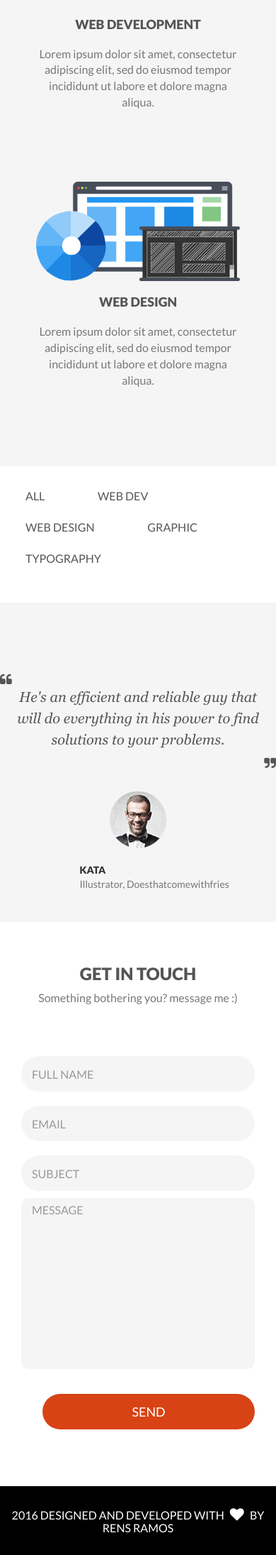
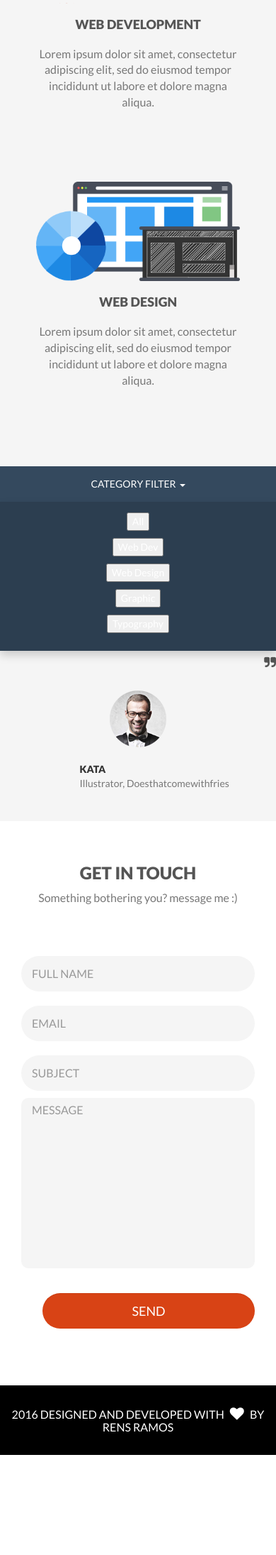
Before and after one commit to rensramos/rensramos, a Jekyll site: the page built from index.html, in a window 390 px wide. Shown: the part 889-3080 px from the top of the page at 71% size. Built offline with Jekyll 4.4.1, drawn with Linux system fonts in a browser that asks for light colours; nearby versions of some CDN libraries; after the commit the page ends 2939 px from its top, so only the background shows below that.

Commit message:
Add dropdown filter on small screen

```diff
--- a/_includes/home/project.html
+++ b/_includes/home/project.html
@@ -1,18 +1,29 @@
 <div class="container-fluid no-gutter">
     <div class="filter-section">
         <div class="container no-gutter">
-            <fieldset class="filter-group">
+            <fieldset class="filter-group hidden-xs">
                 {% for filter in site.project-filter %}
                 <button class="filter" data-filter="{{ filter.filter }}">{{ filter.name }}</button>
                 {% endfor %}
             </fieldset>
+            <div class="dropdown hidden-lg hidden-md hidden-sm visible-xs">
+                <button class="dropdown-toggle" data-toggle="dropdown">Category Filter<span class="caret"></span></button>
+                <ul class="dropdown-menu">
+                    {% for filter in site.project-filter %}
+                    <li class="button-item">
+                        <button class="filter" data-filter="{{ filter.filter }}">{{ filter.name }}</button>
+                    </li>
+                    {% endfor %}
+                </ul>
+            </div>
+
         </div>
     </div>
 
     <div id="project-container">
         {% assign sorted-project = site.work %}
         {% for project in sorted-project %}
-        <a class="mix section-url col-md-4 {{ project.type }} no-gutter" data-rank="{{ project.rank }}" href="{{ project.link }}">
+        <a class="mix section-url col-lg-4 col-md-4 col-sm-6 col-xs-12 {{ project.type }} no-gutter" data-rank="{{ project.rank }}" target="_blank" href="https://{{ project.link }}">
             <div class="project-item" style="background-image: url('/image/work/{{ project.image }}');">
                 <div class="section-overlay" style="background-color: #{{ project.bg-color }}"></div>
                 <div class="caption">
--- a/_sass/home.sass
+++ b/_sass/home.sass
@@ -438,6 +438,12 @@ footer
             font-size: 38px
           .typed-cursor
             font-size: 38px
+  #project
+    .filter-section
+      .filter-group
+        .filter
+          margin-left: 5px
+          margin-right: 5px
 
 @media (max-width: 568px)
   #cover
@@ -477,3 +483,42 @@ footer
             min-height: 0
             .image
               max-width: 80%
+
+
+  #project
+    .filter-section
+      .filter-group
+        width: 100%
+        .filter
+          margin-left: 0
+          margin-right: 0
+          padding-left: 0
+          padding-right: 0
+          width: 50%
+          float: left
+      .dropdown
+        .dropdown-toggle
+          display: block
+          width: 100%
+          background-color: #34495e
+          color: white
+          box-shadow: none
+          border: none
+          height: 50px
+          text-transform: uppercase
+          .caret
+            margin-left: 5px
+        .dropdown-menu
+          background-color: #2c3e50
+          display: block
+          width: 100%
+          margin: 0
+          border-radius: 0
+          border: none
+          padding-top: 15px
+          padding-bottom: 15px
+          .button-item
+            text-align: center
+            margin-bottom: 10px
+            .filter
+              color: white
```
Also changed, not shown: _layouts/default.html (+12 -0 lines), _sass/main.sass (line endings or trailing spaces).
